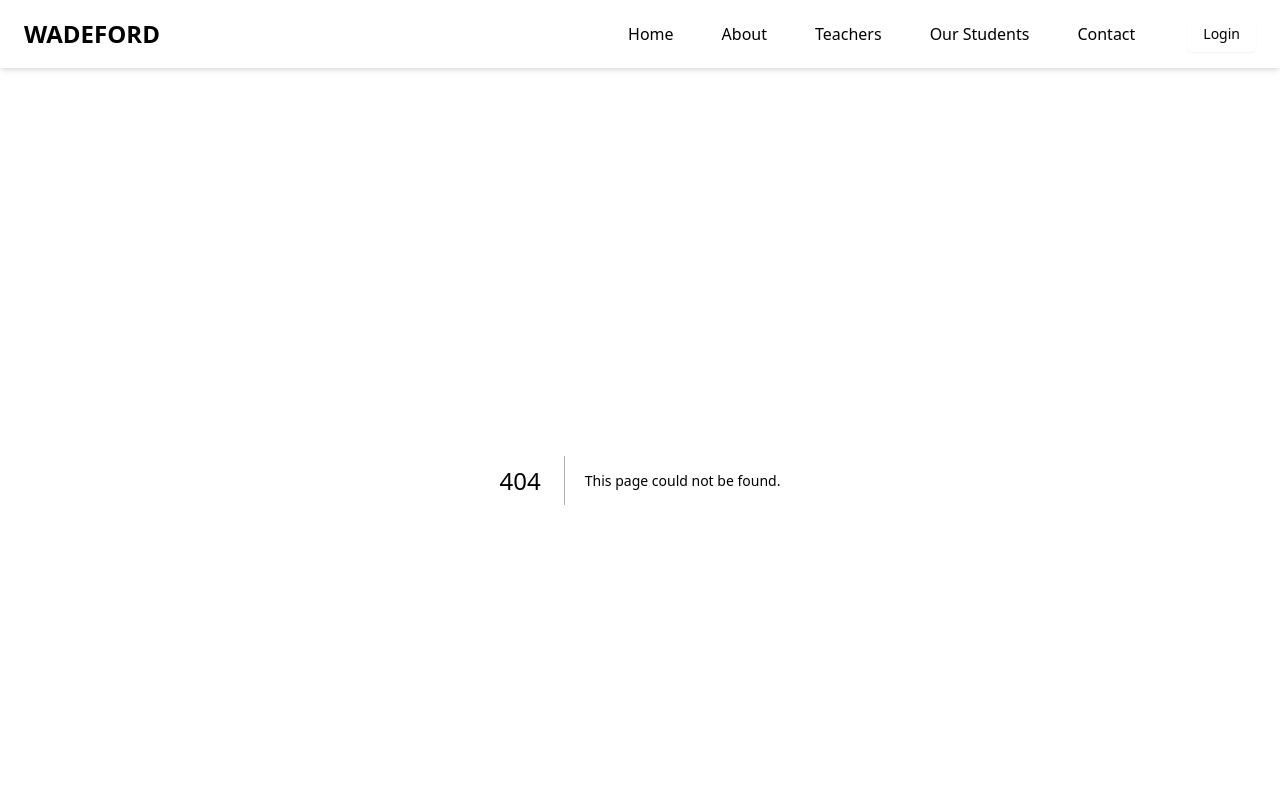
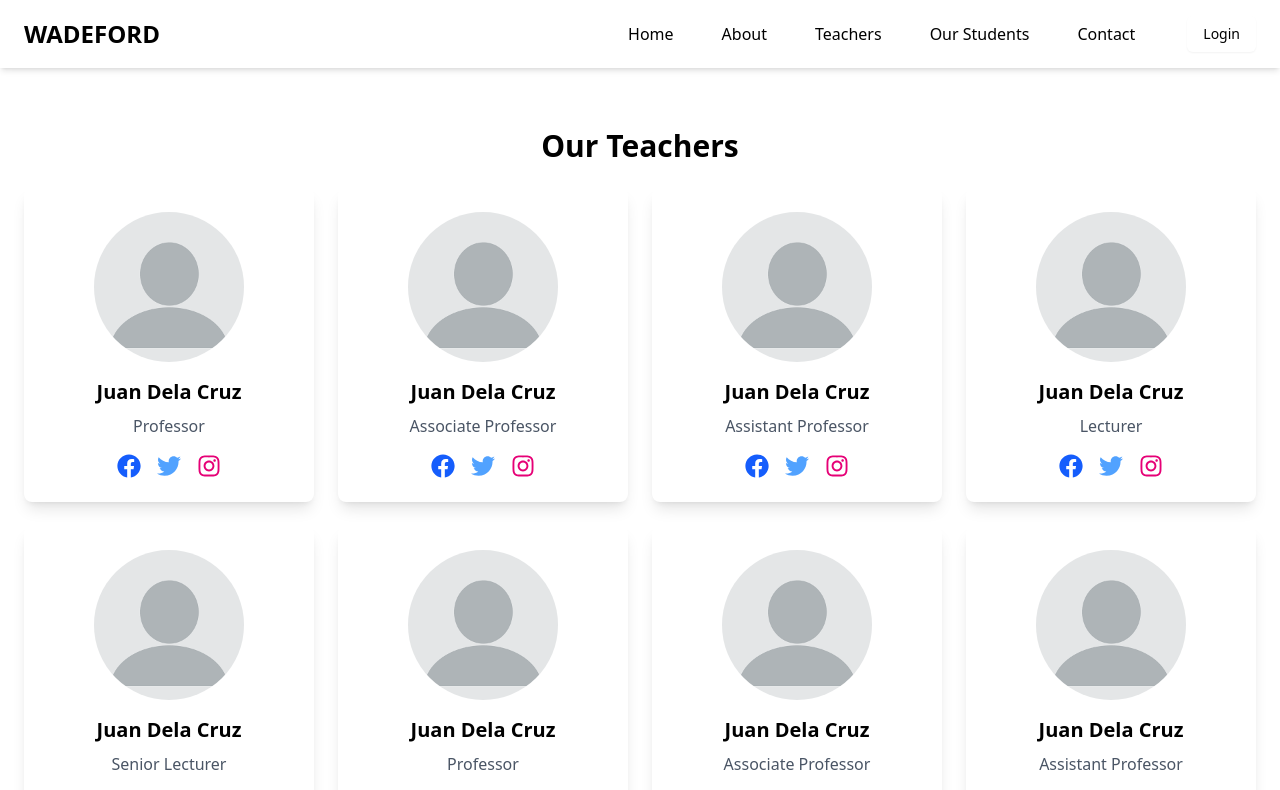
Before and after one commit to BLaNKJ11/wadeford-kalibo, a Next.js app: page /teachers in a window 1280 px wide. Before the commit this address had no page. Shown: the top 790 px of the page. Built offline with nearby package versions, Linux system fonts and the light colour scheme.

Commit message:
teachers page

```diff
--- /dev/null
+++ b/src/app/teachers/page.js
@@ -0,0 +1,40 @@
+"use client";
+
+import { FaFacebook, FaTwitter, FaInstagram } from 'react-icons/fa';
+import Image from 'next/image';
+
+const teachers = [
+  { name: 'Juan Dela Cruz', rank: 'Professor', image: '/assets/blank-profile.png', facebook: '#', twitter: '#', instagram: '#' },
+  { name: 'Juan Dela Cruz', rank: 'Associate Professor', image: '/assets/blank-profile.png', facebook: '#', twitter: '#', instagram: '#' },
+  { name: 'Juan Dela Cruz', rank: 'Assistant Professor', image: '/assets/blank-profile.png', facebook: '#', twitter: '#', instagram: '#' },
+  { name: 'Juan Dela Cruz', rank: 'Lecturer', image: '/assets/blank-profile.png', facebook: '#', twitter: '#', instagram: '#' },
+  { name: 'Juan Dela Cruz', rank: 'Senior Lecturer', image: '/assets/blank-profile.png', facebook: '#', twitter: '#', instagram: '#' },
+  { name: 'Juan Dela Cruz', rank: 'Professor', image: '/assets/blank-profile.png', facebook: '#', twitter: '#', instagram: '#' },
+  { name: 'Juan Dela Cruz', rank: 'Associate Professor', image: '/assets/blank-profile.png', facebook: '#', twitter: '#', instagram: '#' },
+  { name: 'Juan Dela Cruz', rank: 'Assistant Professor', image: '/assets/blank-profile.png', facebook: '#', twitter: '#', instagram: '#' },
+];
+
+export default function Teachers() {
+  return (
+    <div className="min-h-screen bg-background text-foreground">
+      <div className="container mx-auto px-6 py-12">
+        <h1 className="text-3xl font-bold text-center mb-6">Our Teachers</h1>
+
+        <div className="grid grid-cols-1 md:grid-cols-2 lg:grid-cols-4 gap-6">
+          {teachers.map((teacher, index) => (
+            <div key={index} className="bg-white p-6 rounded-lg shadow-lg flex flex-col items-center transition-transform duration-300 hover:scale-105 hover:shadow-xl">
+              <Image src={teacher.image} alt={teacher.name} width={150} height={150} className="rounded-full mb-4" />
+              <h2 className="text-xl font-semibold mb-2">{teacher.name}</h2>
+              <p className="text-gray-600 mb-4">{teacher.rank}</p>
+              <div className="flex space-x-4">
+                <a href={teacher.facebook} className="text-blue-600 hover:text-blue-800 transition-colors duration-300"><FaFacebook size={24} /></a>
+                <a href={teacher.twitter} className="text-blue-400 hover:text-blue-600 transition-colors duration-300"><FaTwitter size={24} /></a>
+                <a href={teacher.instagram} className="text-pink-600 hover:text-pink-800 transition-colors duration-300"><FaInstagram size={24} /></a>
+              </div>
+            </div>
+          ))}
+        </div>
+      </div>
+    </div>
+  );
+}
```
Also changed, not shown: public/assets/blank-profile.png (added).
